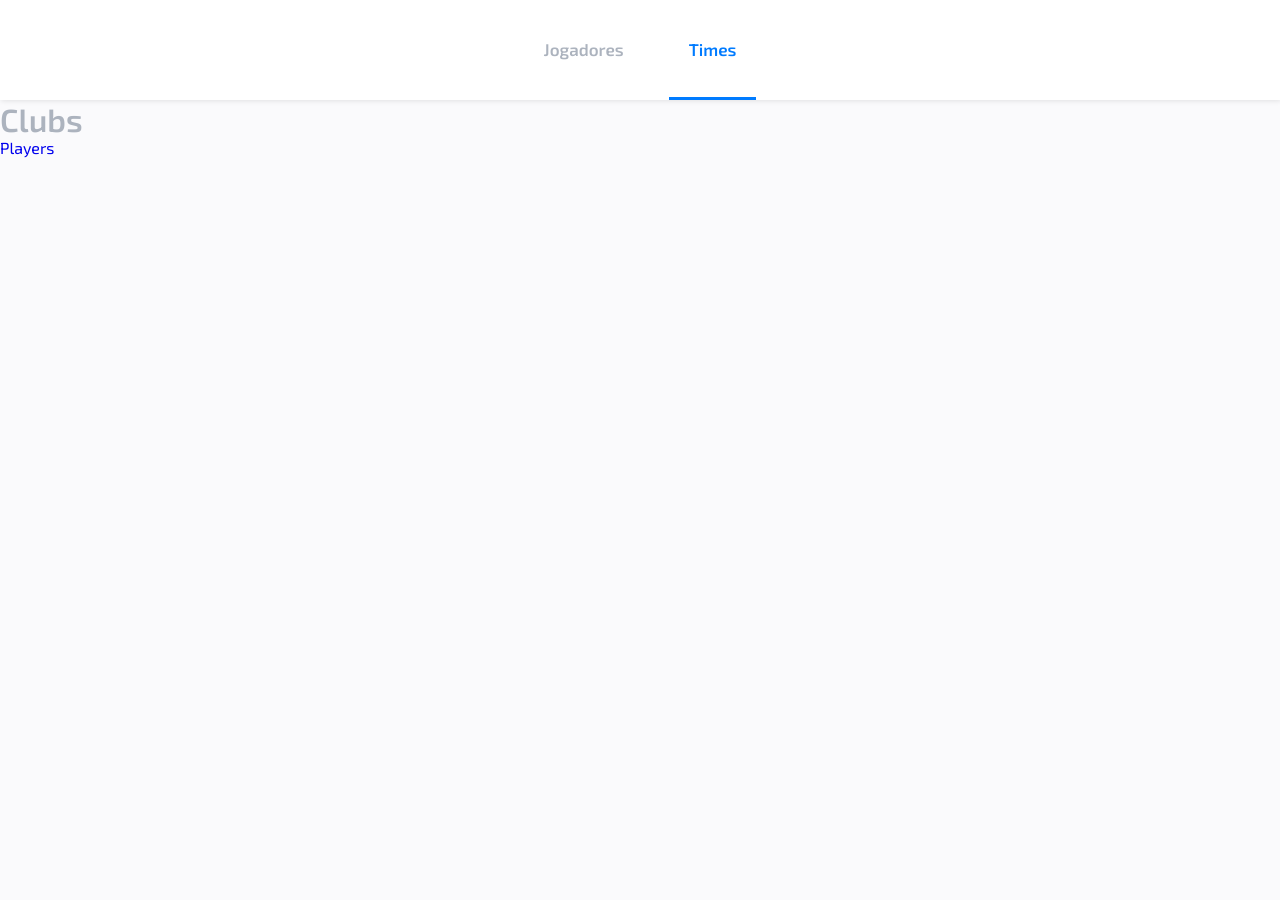
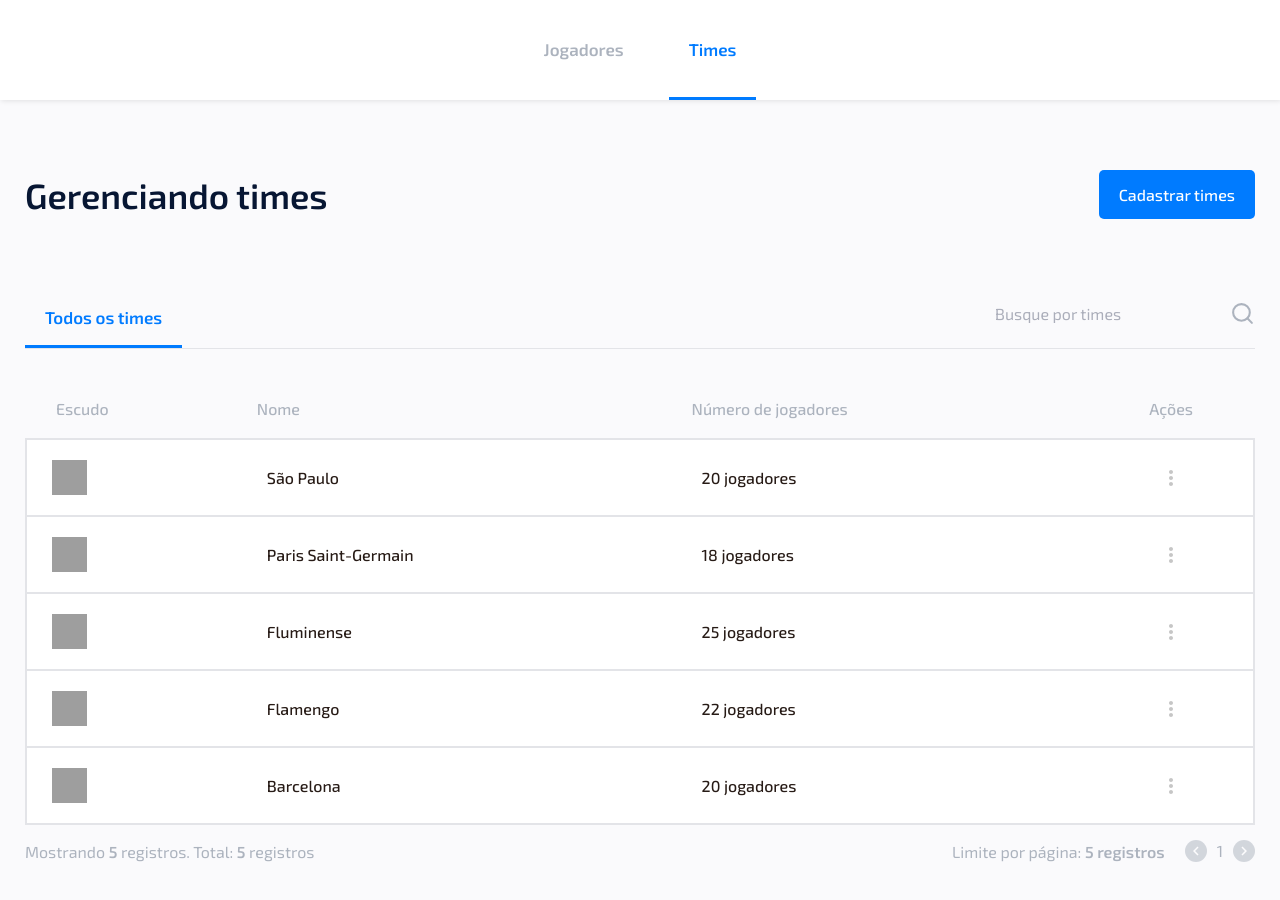
Before and after one commit to greysonmrx/scout, a React app: page /clubs in a window 1280 px wide. Shown: the top 900 px of the page. Before the commit the page ends 800 px from the top, so only its background shows below. Built offline with nearby package versions, Linux system fonts and the light colour scheme.

Commit message:
feat: create clubs page

```diff
--- a/src/components/Pagination/index.tsx
+++ b/src/components/Pagination/index.tsx
@@ -50,7 +50,7 @@ const Pagination: React.FC<PaginationProps> = ({
       </p>
       <div>
         <p>
-          Total por página:
+          Limite por página:
           {' '}
           <strong>
             {per_page}
--- a/src/pages/Clubs/index.tsx
+++ b/src/pages/Clubs/index.tsx
@@ -1,11 +1,150 @@
-import React from 'react';
-import { Link } from 'react-router-dom';
+import React, { useCallback, useState } from 'react';
+import { FiSearch } from 'react-icons/fi';
 
-const Clubs: React.FC = () => (
-  <div>
-    <h1>Clubs</h1>
-    <Link to="/">Players</Link>
-  </div>
-);
+import Button from '../../components/Button';
+import MenuTable from '../../components/MenuTable';
+import Table from '../../components/Table';
+import Actions from '../../components/Actions';
+import Pagination from '../../components/Pagination';
+
+import handlePluralWord from '../../utils/handlePluralWord';
+
+import {
+  Container, Wrapper, Top, Filter, ClubShield,
+} from './styles';
+
+const Clubs: React.FC = () => {
+  const [filter, setFilter] = useState('per_club');
+  const [search, setSearch] = useState('');
+  const [pagination, setPagination] = useState({
+    page_count: 5,
+    total_items: 5,
+    current_page: 1,
+    per_page: 5,
+    total_pages: 1,
+  });
+  const [clubs, setClubs] = useState([
+    {
+      id: 1,
+      shield: 'http://localhost:5000/files/sao_paulo.png',
+      name: 'São Paulo',
+      count_players: 20,
+    }, {
+      id: 2,
+      shield: 'http://localhost:5000/files/psg.png',
+      name: 'Paris Saint-Germain',
+      count_players: 18,
+    }, {
+      id: 3,
+      shield: 'http://localhost:5000/files/fluminense.png',
+      name: 'Fluminense',
+      count_players: 25,
+    }, {
+      id: 4,
+      shield: 'http://localhost:5000/files/flamengo.png',
+      name: 'Flamengo',
+      count_players: 22,
+    }, {
+      id: 5,
+      shield: 'http://localhost:5000/files/barcelona.png',
+      name: 'Barcelona',
+      count_players: 20,
+    },
+  ]);
+
+  const handlePlaceholderText = useCallback(() => {
+    switch (filter) {
+      case 'per_club':
+        return 'Busque por times';
+
+      default:
+        return 'Busque por times';
+    }
+  }, [filter]);
+
+  return (
+    <Container>
+      <Wrapper>
+        <Top>
+          <h1>Gerenciando times</h1>
+          <Button>
+            Cadastrar times
+          </Button>
+        </Top>
+        <MenuTable>
+          <ul>
+            <li>
+              <Filter
+                isActive={filter === 'per_club'}
+                onClick={() => setFilter('per_club')}
+              >
+                Todos os times
+              </Filter>
+            </li>
+          </ul>
+          <div>
+            <input
+              placeholder={handlePlaceholderText()}
+              value={search}
+              onChange={({ target }) => setSearch(target.value)}
+            />
+            <FiSearch />
+          </div>
+        </MenuTable>
+        <Table>
+          <thead>
+            <tr>
+              <th>Escudo</th>
+              <th>Nome</th>
+              <th>Número de jogadores</th>
+              <th>Ações</th>
+            </tr>
+          </thead>
+          <tbody>
+            {clubs.map((club) => (
+              <tr key={club.id}>
+                <td>
+                  <ClubShield>
+                    <img src={club.shield} alt={club.name} />
+                  </ClubShield>
+                </td>
+                <td>{club.name}</td>
+                <td>
+                  {club.count_players}
+                  {' '}
+                  {handlePluralWord('jogador', club.count_players, 'es')}
+                </td>
+                <td>
+                  <Actions>
+                    <button
+                      type="button"
+                      onClick={() => {
+                      /* Mano */
+                      }}
+                    >
+                      Editar
+                    </button>
+                    <button
+                      type="button"
+                      onClick={() => {
+                      /* Mano */
+                      }}
+                    >
+                      Excluir
+                    </button>
+                  </Actions>
+                </td>
+              </tr>
+            ))}
+          </tbody>
+        </Table>
+        <Pagination
+          data={pagination}
+          callback={(page: number) => setPagination({ ...pagination, current_page: page })}
+        />
+      </Wrapper>
+    </Container>
+  );
+};
 
 export default Clubs;
--- /dev/null
+++ b/src/pages/Clubs/styles.ts
@@ -0,0 +1,65 @@
+import styled, { css } from 'styled-components';
+
+type FilterProps = {
+  isActive: boolean;
+};
+
+export const Container = styled.div`
+  display: flex;
+  flex-direction: column;
+  align-items: center;
+  width: 100%;
+  padding: 70px 25px;
+  background-color: ${({ theme }) => theme.colors.background};
+`;
+
+export const Wrapper = styled.div`
+  width: 100%;
+  max-width: 1366px;
+`;
+
+export const Top = styled.div`
+  display: flex;
+  align-items: center;
+  justify-content: space-between;
+  width: 100%;
+  margin-bottom: 70px;
+
+  h1 {
+    color: ${({ theme }) => theme.colors.black};
+    font-size: 35px;
+    font-weight: 600;
+  }
+
+  button {
+    min-width: 150px;
+  }
+`;
+
+export const Filter = styled.button<FilterProps>`
+  border: none;
+  color: ${({ theme }) => theme.colors.grey};
+  border-bottom: 3px solid transparent;
+
+  ${({ isActive }) => {
+    if (isActive) {
+      return css`
+        color: ${({ theme }) => theme.colors.blue};
+        border-bottom-color: ${({ theme }) => theme.colors.blue};
+      `;
+    }
+
+    return null;
+  }};
+`;
+
+export const ClubShield = styled.div`
+  display: flex;
+  flex-direction: row;
+  align-items: center;
+
+  img {
+    width: 35px;
+    height: 35px;
+  }
+`;
--- a/src/utils/handlePluralWord.ts
+++ b/src/utils/handlePluralWord.ts
@@ -1,9 +1,9 @@
-function handlePluralWord(word: string, value: number): string {
+function handlePluralWord(word: string, value: number, suffix = 's'): string {
   if (value === 1) {
     return word;
   }
 
-  return `${word}s`;
+  return word + suffix;
 }
 
 export default handlePluralWord;
```
